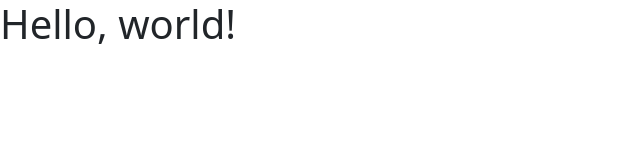
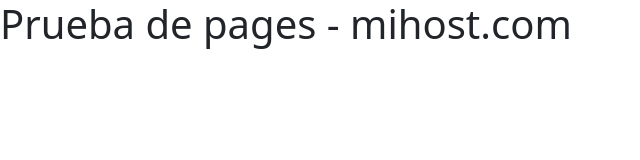
Before and after one commit to cyberespia/cyberespia.github.io, a plain HTML site: page index.html in a window 1280 px wide. Shown: the whole page, without its empty margins (0-640 px from the left). Drawn offline with nearby package versions, Linux system fonts and the light colour scheme.

Commit message:
cambios index

```diff
--- a/index.html
+++ b/index.html
@@ -11,7 +11,7 @@
     <title>Hello, world!</title>
   </head>
   <body>
-    <h1>Hello, world!</h1>
+    <h1>Prueba de pages - mihost.com</h1>
 
     <!-- Optional JavaScript; choose one of the two! -->
 
```
